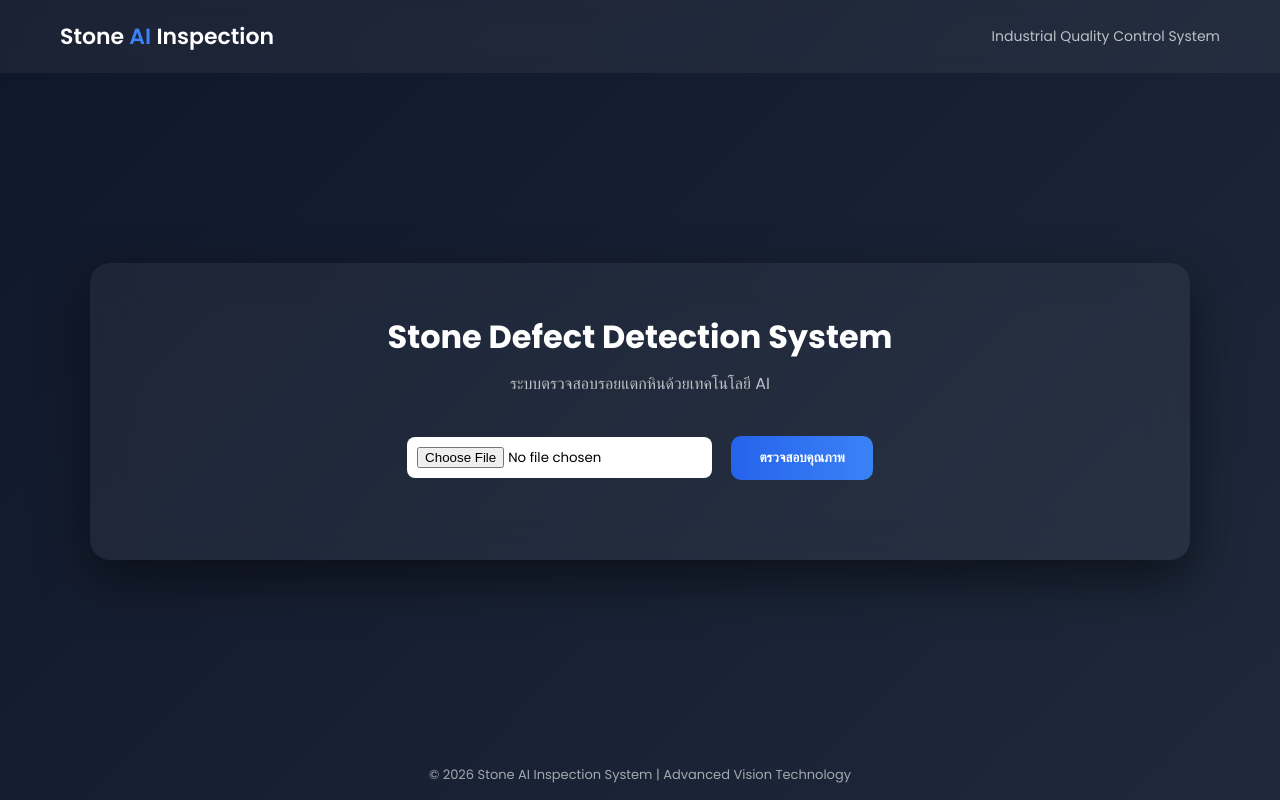
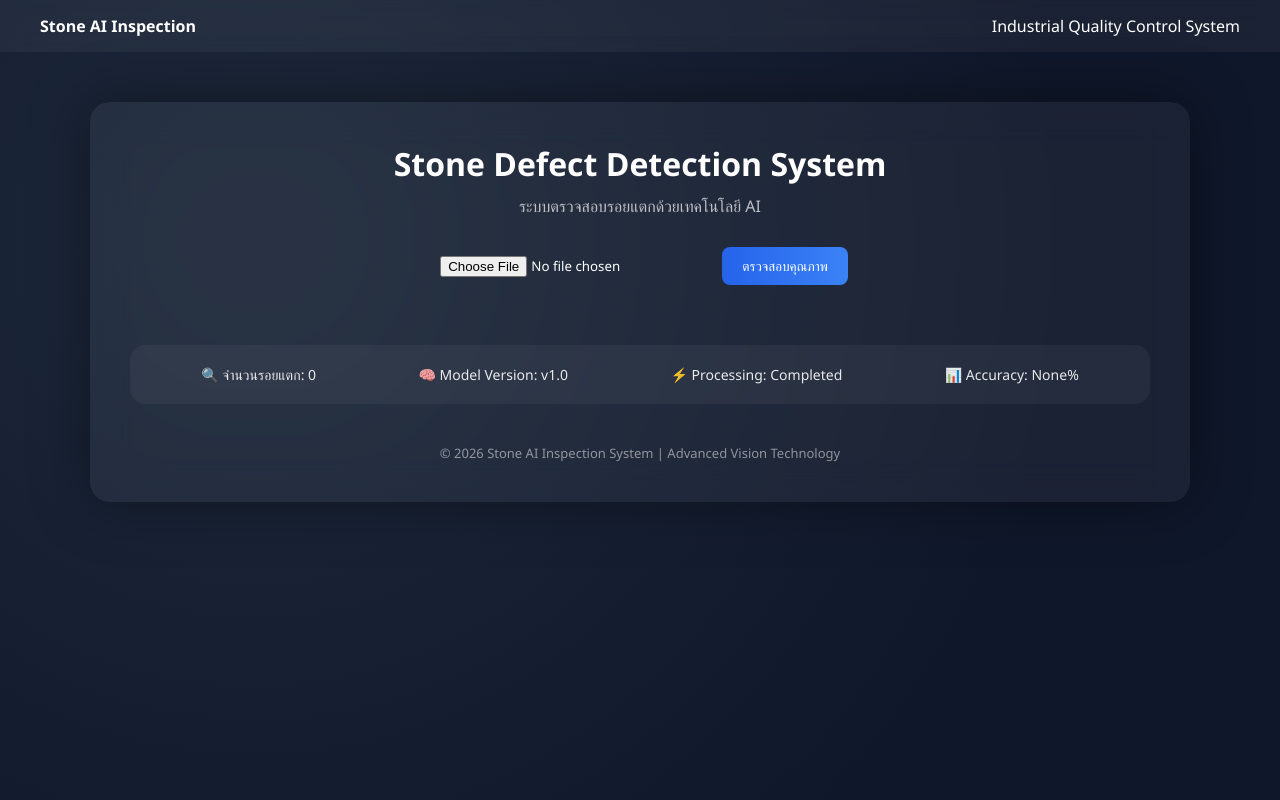
Before and after one commit to SupawitMon/stone-ai, a Flask app: page / in a window 1280 px wide. Run offline with Flask 3, Linux system fonts and the light colour scheme.

Commit message:
Update index.html

```diff
--- a/templates/index.html
+++ b/templates/index.html
@@ -5,190 +5,178 @@
 <title>Stone AI Inspection</title>
 <meta name="viewport" content="width=device-width, initial-scale=1.0">
 
-<link href="https://fonts.googleapis.com/css2?family=Poppins:wght@300;400;600;700&display=swap" rel="stylesheet">
-
 <style>
-
 * {
     margin: 0;
     padding: 0;
     box-sizing: border-box;
-    font-family: 'Poppins', sans-serif;
+    font-family: 'Segoe UI', sans-serif;
 }
 
 body {
-    background: linear-gradient(135deg, #0f172a, #1e293b);
+    background: radial-gradient(circle at 20% 30%, #1e293b, #0f172a 70%);
+    color: white;
     min-height: 100vh;
-    display: flex;
-    flex-direction: column;
-    color: white;
 }
 
-/* Header */
-header {
-    padding: 20px 60px;
+/* Top Bar */
+.topbar {
+    width: 100%;
+    padding: 15px 40px;
     display: flex;
     justify-content: space-between;
-    align-items: center;
     background: rgba(255,255,255,0.05);
     backdrop-filter: blur(10px);
+    font-weight: 500;
 }
 
-.logo {
-    font-size: 22px;
-    font-weight: 600;
+/* Main Container */
+.container {
+    max-width: 1100px;
+    margin: 50px auto;
+    padding: 40px;
+    border-radius: 20px;
+    background: rgba(255,255,255,0.05);
+    backdrop-filter: blur(20px);
+    box-shadow: 0 0 60px rgba(0,0,0,0.4);
 }
 
-.logo span {
-    color: #3b82f6;
-}
-
-.tagline {
-    font-size: 14px;
-    opacity: 0.7;
-}
-
-/* Main Card */
-.container {
-    flex: 1;
-    display: flex;
-    justify-content: center;
-    align-items: center;
-    padding: 40px;
-}
-
-.card {
-    width: 1100px;
-    background: rgba(255,255,255,0.05);
-    border-radius: 20px;
-    padding: 50px;
-    backdrop-filter: blur(20px);
-    box-shadow: 0 20px 50px rgba(0,0,0,0.5);
-    animation: fadeIn 1s ease;
-}
-
-@keyframes fadeIn {
-    from { opacity: 0; transform: translateY(20px); }
-    to { opacity: 1; transform: translateY(0); }
-}
-
+/* Title */
 h1 {
     text-align: center;
-    font-weight: 700;
+    font-size: 32px;
     margin-bottom: 10px;
 }
 
 .subtitle {
     text-align: center;
-    margin-bottom: 40px;
     opacity: 0.7;
+    margin-bottom: 30px;
 }
 
 /* Upload Section */
 .upload-section {
     text-align: center;
-    margin-bottom: 30px;
+    margin-bottom: 25px;
 }
 
 input[type="file"] {
-    padding: 10px;
+    padding: 8px;
     border-radius: 8px;
-    background: white;
-    color: black;
 }
 
 button {
-    padding: 12px 28px;
-    margin-left: 15px;
+    padding: 10px 20px;
     border: none;
-    border-radius: 10px;
-    background: linear-gradient(90deg, #2563eb, #3b82f6);
+    border-radius: 8px;
+    background: linear-gradient(90deg,#2563eb,#3b82f6);
     color: white;
-    font-weight: 600;
     cursor: pointer;
+    margin-left: 10px;
     transition: 0.3s;
 }
 
 button:hover {
-    transform: translateY(-2px);
-    box-shadow: 0 10px 20px rgba(59,130,246,0.4);
+    transform: scale(1.05);
 }
 
-/* Result Badge */
-.result-box {
-    text-align: center;
-    margin-bottom: 30px;
-}
-
+/* Badge */
 .badge {
     display: inline-block;
-    padding: 10px 25px;
+    padding: 15px 25px;
     border-radius: 50px;
-    font-weight: 600;
-    font-size: 16px;
+    margin-top: 15px;
+    font-size: 18px;
+    font-weight: 500;
 }
 
 .badge.success {
-    background: rgba(34,197,94,0.2);
-    color: #22c55e;
-    border: 1px solid #22c55e;
+    color: #00e676;
+    border: 1px solid #00e676;
+    box-shadow: 0 0 20px rgba(0,230,118,0.5);
 }
 
 .badge.danger {
-    background: rgba(239,68,68,0.2);
-    color: #ef4444;
-    border: 1px solid #ef4444;
+    color: #ff5252;
+    border: 1px solid #ff5252;
+    box-shadow: 0 0 20px rgba(255,82,82,0.5);
 }
 
-/* Images */
-.images {
-    display: flex;
-    gap: 30px;
-    margin-top: 20px;
+/* Progress Bar */
+.progress-container {
+    width: 300px;
+    height: 8px;
+    background: rgba(255,255,255,0.1);
+    border-radius: 20px;
+    margin: 15px auto;
+    overflow: hidden;
 }
 
-.image-card {
-    flex: 1;
+.progress-bar {
+    height: 100%;
+    border-radius: 20px;
+    transition: width 1s ease;
+}
+
+/* Image Grid */
+.image-grid {
+    display: flex;
+    gap: 40px;
+    justify-content: center;
+    margin-top: 30px;
+    flex-wrap: wrap;
+}
+
+.image-box {
     background: rgba(255,255,255,0.05);
     padding: 20px;
     border-radius: 15px;
     text-align: center;
+    box-shadow: 0 0 30px rgba(0,0,0,0.4);
 }
 
-.image-card h3 {
-    margin-bottom: 15px;
-    font-weight: 500;
-    opacity: 0.8;
+.image-box img {
+    width: 350px;
+    border-radius: 10px;
+    transition: 0.4s;
 }
 
-.image-card img {
-    width: 100%;
-    border-radius: 12px;
-    box-shadow: 0 10px 25px rgba(0,0,0,0.5);
+.image-box img:hover {
+    transform: scale(1.05);
+}
+
+/* Stats Panel */
+.stats-panel {
+    margin-top: 30px;
+    display: flex;
+    justify-content: space-around;
+    padding: 20px;
+    background: rgba(255,255,255,0.05);
+    border-radius: 15px;
+    font-size: 14px;
+    opacity: 0.9;
 }
 
 /* Footer */
-footer {
+.footer {
     text-align: center;
-    padding: 15px;
+    margin-top: 40px;
+    opacity: 0.5;
     font-size: 13px;
-    opacity: 0.6;
 }
-
 </style>
 </head>
+
 <body>
 
-<header>
-    <div class="logo">Stone <span>AI</span> Inspection</div>
-    <div class="tagline">Industrial Quality Control System</div>
-</header>
+<div class="topbar">
+    <div><b>Stone AI Inspection</b></div>
+    <div>Industrial Quality Control System</div>
+</div>
 
 <div class="container">
-    <div class="card">
-
     <h1>Stone Defect Detection System</h1>
-        <div class="subtitle">ระบบตรวจสอบรอยแตกหินด้วยเทคโนโลยี AI </div>
+    <div class="subtitle">ระบบตรวจสอบรอยแตกด้วยเทคโนโลยี AI</div>
 
     <div class="upload-section">
         <form method="POST" enctype="multipart/form-data">
@@ -198,35 +186,58 @@ footer {
     </div>
 
     {% if result_text %}
-        <div class="result-box">
-            {% if result_text == "พบรอยแตก" %}
-                <div class="badge danger">{{ result_text }}</div>
-            {% else %}
-                <div class="badge success">{{ result_text }}</div>
-            {% endif %}
-        </div>
-        {% endif %}
-
-        {% if original_image %}
-        <div class="images">
-            <div class="image-card">
-                <h3>ภาพต้นฉบับ</h3>
-                <img src="{{ url_for('static', filename=original_image) }}">
+    <div style="text-align:center;">
+        <div class="badge {% if crack %}danger{% else %}success{% endif %}">
+            {{ result_text }} <br>
+            ความมั่นใจ {{ confidence }}%
         </div>
 
-            <div class="image-card">
-                <h3>ผลการตรวจจับ</h3>
-                <img src="{{ url_for('static', filename=result_image) }}">
+        <div class="progress-container">
+            <div class="progress-bar"
+                 style="width: {{ confidence }}%;
+                 background:{% if crack %}#ff5252{% else %}#00e676{% endif %};">
+            </div>
         </div>
     </div>
     {% endif %}
 
+    <div class="image-grid">
+        {% if original_image %}
+        <div class="image-box">
+            <h3>ภาพต้นฉบับ</h3>
+            <img src="{{ original_image }}">
+        </div>
+        {% endif %}
+
+        {% if result_image %}
+        <div class="image-box">
+            <h3>ผลการตรวจจับ</h3>
+            <img src="{{ result_image }}">
+        </div>
+        {% endif %}
+    </div>
+
+    {% if crack_count is defined %}
+    <div class="stats-panel">
+        <div>🔍 จำนวนรอยแตก: {{ crack_count }}</div>
+        <div>🧠 Model Version: v1.0</div>
+        <div>⚡ Processing: Completed</div>
+        <div>📊 Accuracy: {{ confidence }}%</div>
+    </div>
+    {% endif %}
+
+    <div class="footer">
+        © 2026 Stone AI Inspection System | Advanced Vision Technology
     </div>
 </div>
 
-<footer>
-    © 2026 Stone AI Inspection System | Advanced Vision Technology
-</footer>
+<script>
+document.querySelector("form").addEventListener("submit", function(){
+    const btn = document.querySelector("button");
+    btn.innerHTML = "กำลังวิเคราะห์...";
+    btn.disabled = true;
+});
+</script>
 
 </body>
 </html>
```
Lines whose indentation alone changed are shown as unchanged.
